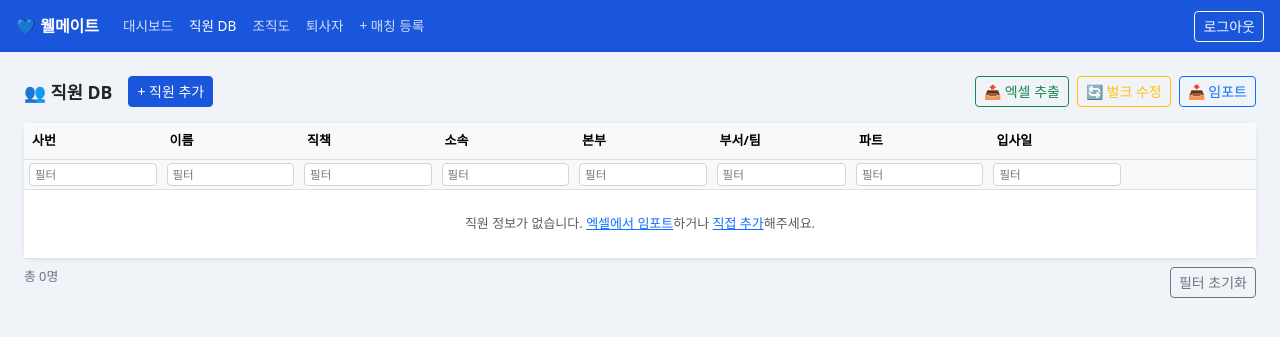
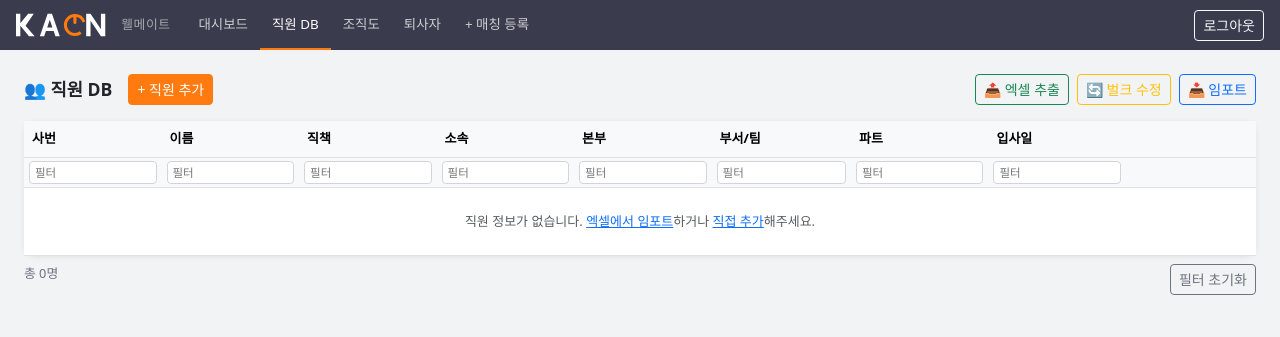
Before and after one commit to kaonmarketing2-coder/2026-sports-day, a Flask app: page /employees in a window 1280 px wide. Shown: the top 337 px of the page. Run offline with Flask 3, Linux system fonts and the light colour scheme; the visitor is signed in with stand-in values (Sample User, id 1); data that the repository does not hold is empty.

Commit message:
Apply KAON CI colors, fix stat card heights, add logo to navbar

```diff
--- a/welmate-dashboard/templates/base.html
+++ b/welmate-dashboard/templates/base.html
@@ -6,20 +6,53 @@
   <title>{% block title %}웰메이트{% endblock %}</title>
   <link href="https://cdn.jsdelivr.net/npm/bootstrap@5.3.0/dist/css/bootstrap.min.css" rel="stylesheet">
   <style>
-    body { background: #f0f4f8; font-size: 13px; }
-    .navbar { background: #1a56db !important; }
-    .navbar-brand { font-weight: 700; font-size: 1rem; }
-    .nav-link { color: rgba(255,255,255,.8) !important; font-size: .85rem; }
-    .nav-link:hover, .nav-link.active { color: #fff !important; }
+    :root {
+      --kaon-orange: #FF7B0F;
+      --kaon-black:  #000000;
+      --kaon-dark:   #3A3B4D;
+      --kaon-gray:   #B0B0B0;
+    }
+    body { background: #f2f3f5; font-size: 13px; }
+
+    /* ── 네비게이션 ── */
+    .navbar { background: var(--kaon-dark) !important; padding-top: 0; padding-bottom: 0; }
+    .navbar-brand {
+      font-weight: 800; font-size: 1rem; padding: 10px 0;
+      display: flex; align-items: center; gap: 10px;
+    }
+    /* KAON 로고 SVG 인라인 */
+    .kaon-logo-svg { height: 26px; width: auto; }
+
+    .nav-link { color: rgba(255,255,255,.75) !important; font-size: .84rem; padding: 14px 12px !important; }
+    .nav-link:hover  { color: #fff !important; background: rgba(255,255,255,.08); }
+    .nav-link.active { color: #fff !important; border-bottom: 2px solid var(--kaon-orange); }
+
     .card { border: none; border-radius: 12px; box-shadow: 0 1px 6px rgba(0,0,0,.08); }
-    .btn-primary { background: #1a56db; border-color: #1a56db; }
+    .btn-primary { background: var(--kaon-orange); border-color: var(--kaon-orange); }
+    .btn-primary:hover { background: #e06800; border-color: #e06800; }
     .page-title { font-weight: 700; font-size: 1.1rem; margin-bottom: 1rem; }
   </style>
   {% block head %}{% endblock %}
 </head>
 <body>
 <nav class="navbar navbar-expand-lg mb-4 px-3">
-  <a class="navbar-brand text-white" href="/">💙 웰메이트</a>
+  <a class="navbar-brand text-white" href="/">
+    <!-- KAON 로고 (다크 배경용 — K·A·N 흰색, 파워 심볼 오렌지) -->
+    <svg class="kaon-logo-svg" viewBox="0 0 220 60" fill="none" xmlns="http://www.w3.org/2000/svg">
+      <!-- K -->
+      <path d="M0 4h10v22l18-22h13L22 32l21 24H30L10 32v24H0V4z" fill="#ffffff"/>
+      <!-- A -->
+      <path d="M55 56L73 4h10l18 52H91l-4-12H69l-4 12H55zm17-20h12l-6-18-6 18z" fill="#ffffff"/>
+      <!-- power symbol circle (O) -->
+      <g transform="translate(110,4)">
+        <circle cx="26" cy="26" r="22" stroke="#FF7B0F" stroke-width="7" fill="none" stroke-dasharray="110 40" stroke-dashoffset="-20"/>
+        <line x1="26" y1="4" x2="26" y2="20" stroke="#FF7B0F" stroke-width="7" stroke-linecap="round"/>
+      </g>
+      <!-- N -->
+      <path d="M162 4h10l24 36V4h10v52h-10L172 20v36h-10V4z" fill="#ffffff"/>
+    </svg>
+    <span style="font-size:.8rem;color:rgba(255,255,255,.55);font-weight:400;letter-spacing:.04em">웰메이트</span>
+  </a>
   <button class="navbar-toggler" type="button" data-bs-toggle="collapse" data-bs-target="#navMenu">
     <span class="navbar-toggler-icon"></span>
   </button>
@@ -31,7 +64,7 @@
       <li class="nav-item"><a class="nav-link {% if request.path=='/resigned' %}active{% endif %}" href="/resigned">퇴사자</a></li>
       <li class="nav-item"><a class="nav-link" href="/wellmate/new">+ 매칭 등록</a></li>
     </ul>
-    <a class="btn btn-outline-light btn-sm" href="/logout">로그아웃</a>
+    <a class="btn btn-sm btn-outline-light" href="/logout">로그아웃</a>
   </div>
 </nav>
 
```
Also changed, not shown: welmate-dashboard/templates/index.html (+24 -13 lines).
